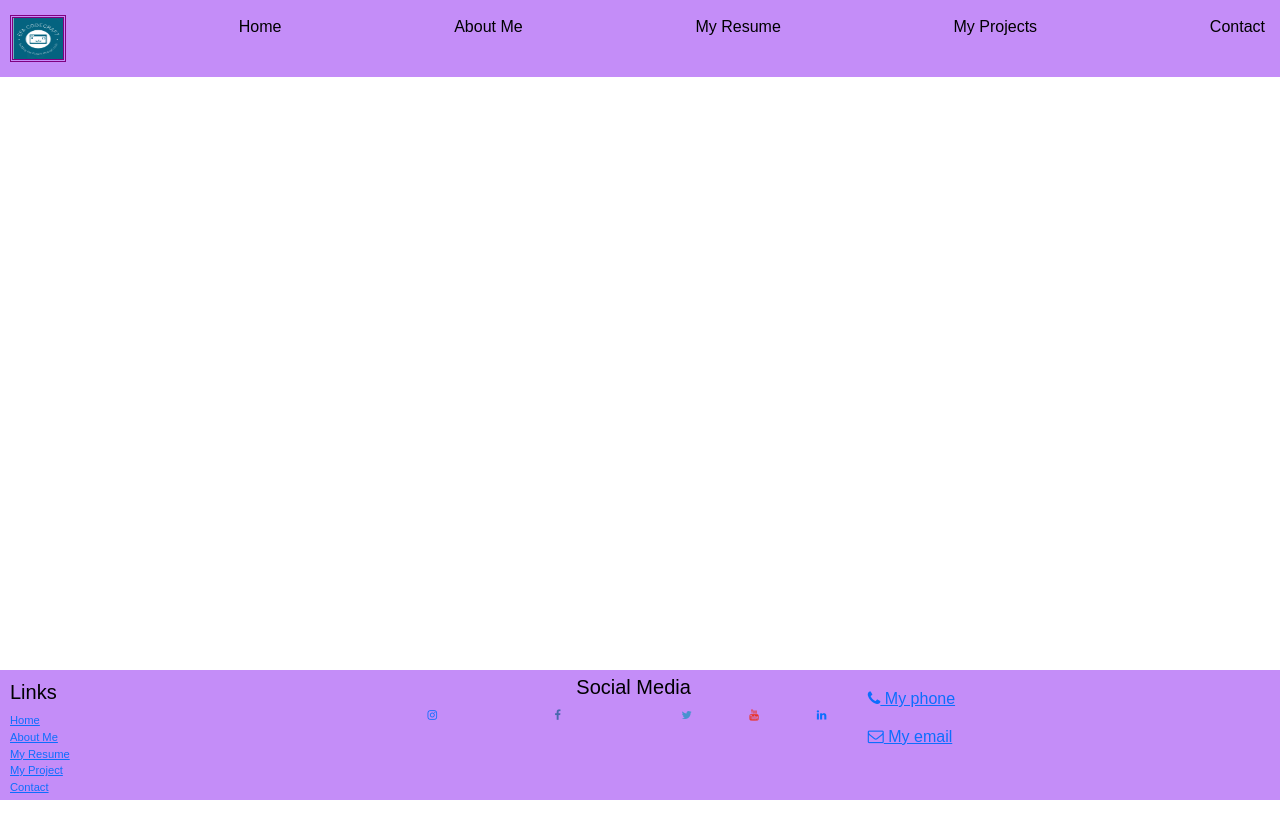
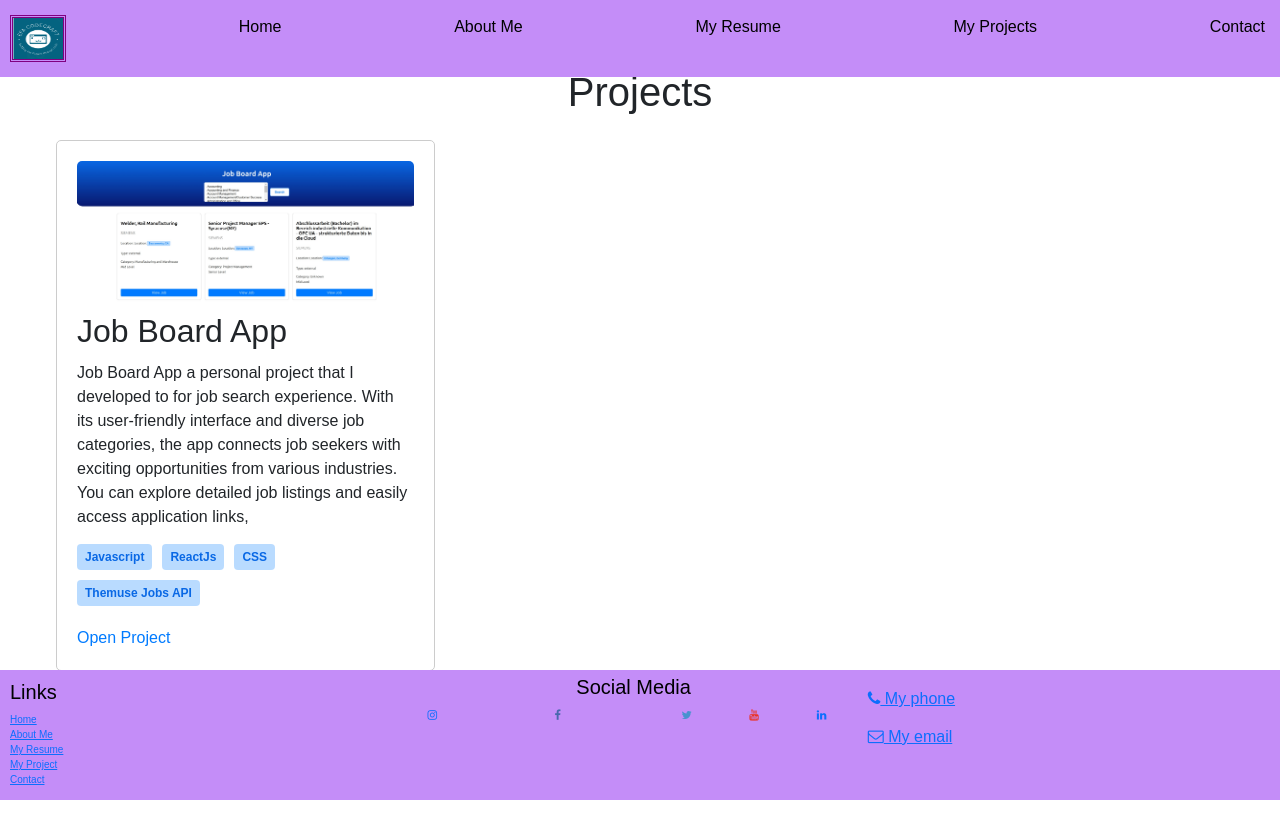
Before and after one commit to efahigi/efahigi.github.io, a React (Create React App) app: page /project in a window 1280 px wide. Shown: the top 838 px of the page. Built offline with nearby package versions, Linux system fonts and the light colour scheme.

Commit message:
19th commit

```diff
--- a/src/Project.css
+++ b/src/Project.css
@@ -1,6 +1,88 @@
 .projectPage {
-    border: solid black;
+    padding: 20px;
+    margin-top: 3rem;
+  }
 
+  .title{
+    text-align: center;
+  }
+  .project-card-container {
+    display: grid;
+    grid-template-columns: repeat(auto-fit, minmax(300px, 1fr));
+    gap: 20px;
+  }
 
-    margin-top: 65px;
-}
+  .project-card {
+    border: 1px solid #ccc;
+    border-radius: 5px;
+    padding: 20px;
+    background-color: #fff;
+  }
+
+  .project-card img {
+    width: 100%;
+    max-height: 200px;
+    object-fit: cover;
+    border-radius: 5px;
+  }
+  .projects-grid {
+    max-width: 1200px;
+    width: 100%;
+    padding: 1rem 1rem;
+    margin: auto;
+    display: grid;
+    grid-template-columns: repeat(3, 1fr);
+    gap: 16px;
+
+    @media (max-width: 1200px) {
+      grid-template-columns: repeat(2, 1fr);
+    }
+
+    @media (max-width: 768px) {
+      grid-template-columns: 1fr;
+    }
+  }
+
+  .card {
+    border: 1px solid #ccc;
+    border-radius: 8px;
+    padding: 16px;
+    display: flex;
+    flex-direction: column;
+  }
+  .project-card h2 {
+    margin-top: 10px;
+  }
+
+  .project-card p {
+    margin: 10px 0;
+  }
+
+  .project-card .tools {
+    display: flex;
+    flex-wrap: wrap;
+  }
+
+  .project-card .tools span {
+    display: inline-block;
+    padding: 4px 8px;
+    background-color: #007bff46;
+    color: #0968e5;
+    font-size: 12px;
+    border-radius: 4px;
+    font-weight: bold;
+    margin-right: 10px;
+    margin-top: 5px;
+    margin-bottom: 5px;
+  }
+
+  .project-card a {
+    display: block;
+    margin-top: 15px;
+    color: #007bff;
+    text-decoration: none;
+  }
+
+  .project-card a:hover {
+    text-decoration: underline;
+  }
--- a/src/components/Footer.jsx
+++ b/src/components/Footer.jsx
@@ -76,7 +76,6 @@ const Footer = () => {
                         </a>
                     </div>
                 </div>
-
         </footer>
     );
 };
--- a/src/footer.css
+++ b/src/footer.css
@@ -13,10 +13,10 @@
 
   .footLinkContainer{
     margin-top: 0px;
-    /* border: solid green; */
     width: 33%;
-    margin-bottom: 0px;
+    margin-bottom: 5px;
     padding: 10px;
+    font-size: 10px;
   }
   .footSocialContainer{
     display: block;
--- a/src/pages/About.jsx
+++ b/src/pages/About.jsx
@@ -7,7 +7,7 @@ function About() {
         <div className="myContainer">
           <div className='myName'>
             <h3>About Me</h3>  <br/>
-            <h5>I love to learn new knowlege and skill.</h5>
+            <h5>I love to learn new knowlege and skills.</h5>
           </div>
           <div className="aboutMe">
             <p >Software Engineer trained in Front End Web development, back-End Web development and Mobile application development with a skill set in HTML/CSS, Express, MongoDB, JavaScript (mainly, React, NodeJS) Swift and Objective C.  Experienced in tutoring students and guiding folks into becoming a better version of themselves. A patient and persistent professional with a strong analytical mindset complimented with critical thinking abilities to stay focused while exercising a strong attention to detail. </p>
--- a/src/pages/Project.jsx
+++ b/src/pages/Project.jsx
@@ -1,18 +1,55 @@
-import { createContext, useState, useEffect } from "react"
-// import JobDetail from './pages/JobDetail';
-// import './project.css';
+import { useState } from "react";
+import axios from "axios";
+import "../project.css";
+import jobApp from "../assets/job-app.jpeg";
 
 function Project() {
+  const [data, setData] = useState(null);
 
+  const getData = async (area) => {
+    let res = await axios.get(
+      `https://api.weatherapi.com/v1/forecast.json?key=3ba0d5cb39744d22b5c51914232601&q=${area}&days=3&aqi=yes&alerts=yes`
+    );
 
-  const [data,setData]=useState(null)
-
-
+    console.log(res);
+    setData(res.data);
+  };
   return (
-    <div className='projectPage'>
-
+    <div className="projectPage">
+      <h1 className="title">Projects</h1>
+      <div className="projects-grid">
+        {/* TODO  provide a link to github or to the page if you deploy the job board app*/}
+        <ProjectCard
+          image={jobApp}
+          title="Job Board App"
+          link=""
+          description={
+            "Job Board App a personal project that I developed to for job search experience. " +
+            "With its user-friendly interface and diverse job categories, the app connects job seekers with exciting opportunities from various industries. " +
+            "You can explore detailed job listings and easily access application links, "
+          }
+          tools={["Javascript", "ReactJs", "CSS", "Themuse Jobs API"]}
+        />
+      </div>
     </div>
-  )
+  );
 }
 
-export default Project
+const ProjectCard = ({ image, title, description, tools, link }) => {
+  return (
+    <div className="project-card">
+      <img src={image} alt={title} />
+      <h2>{title}</h2>
+      <p>{description}</p>
+      <div className="tools">
+        {tools.map((tool, index) => (
+          <span key={index}>{tool}</span>
+        ))}
+      </div>
+      <a href={link} target="_blank" rel="noopener noreferrer">
+        Open Project
+      </a>
+    </div>
+  );
+};
+export default Project;
```
Also changed, not shown: src/assets/job-app.jpeg (added).
